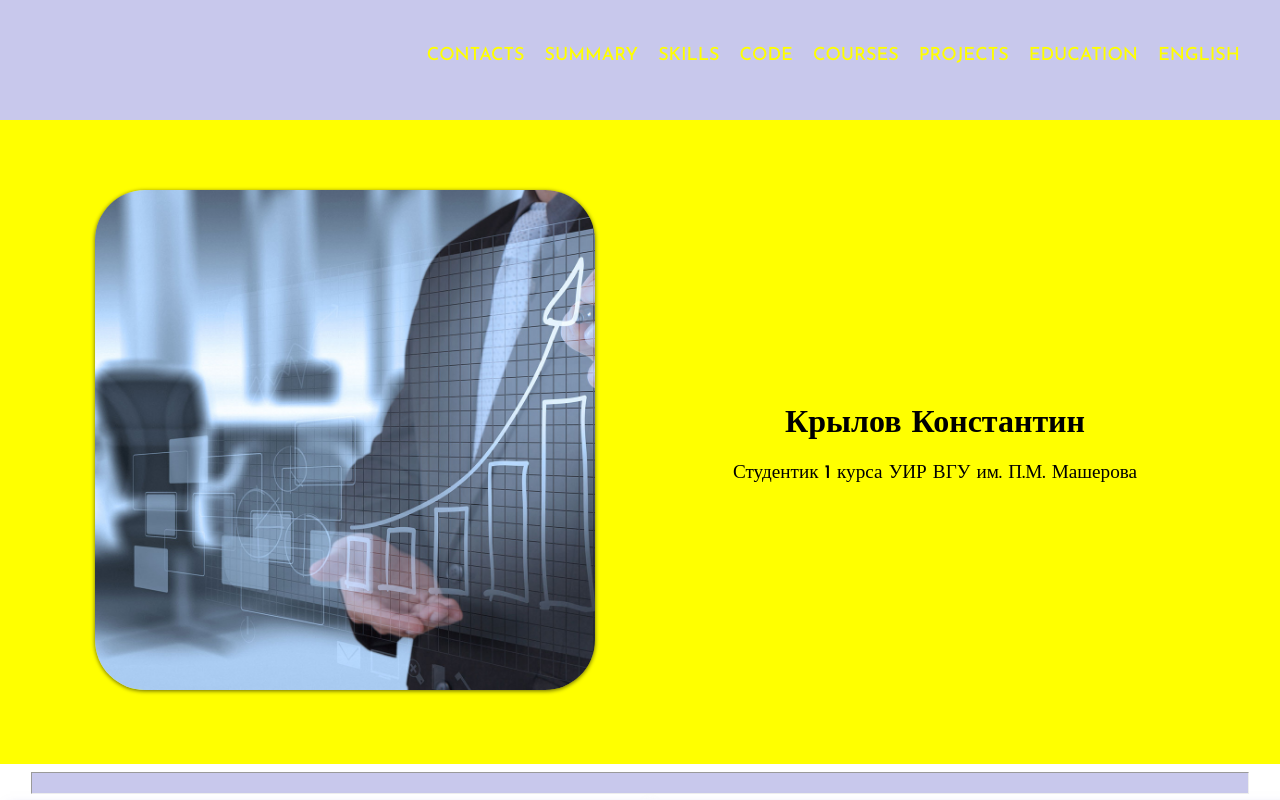
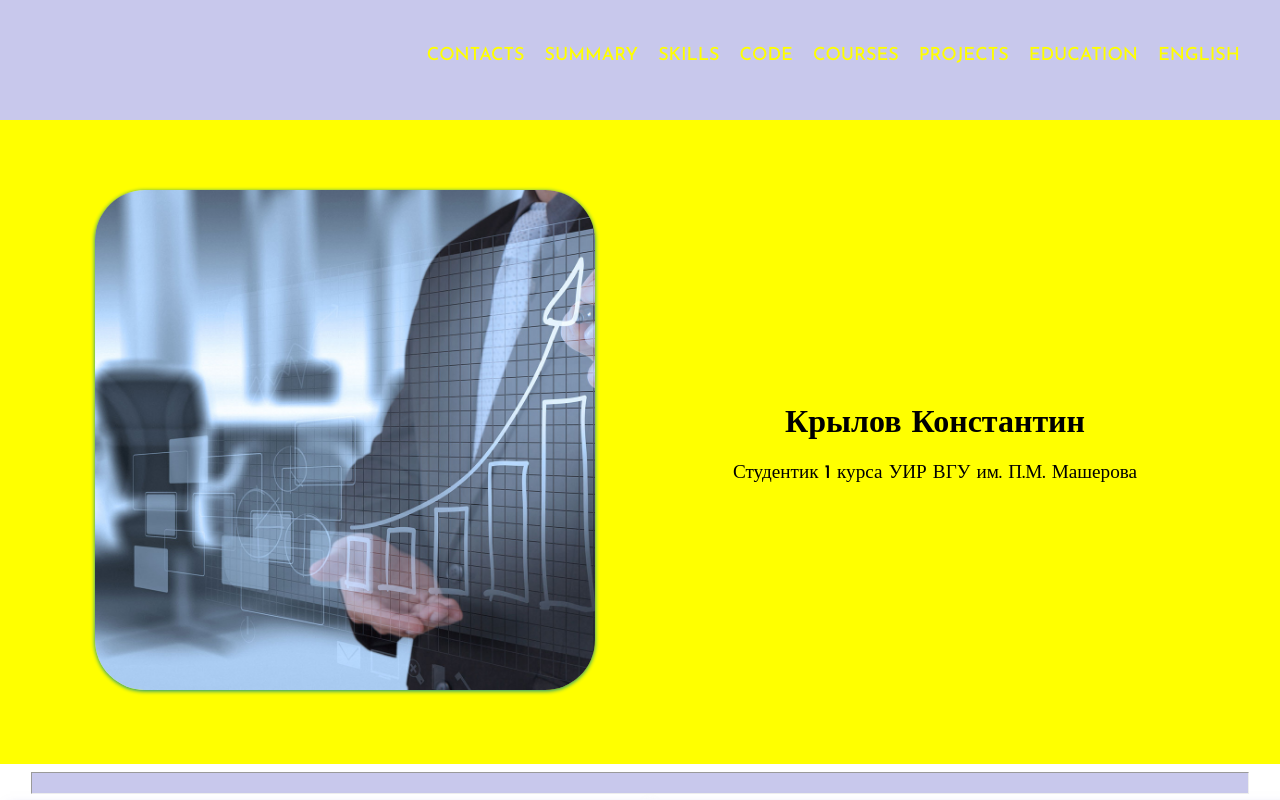
Before and after one commit to VitoSkalette/CV, a plain HTML site: page index.html in a window 1280 px wide. Shown: the top 800 px of the page. Drawn offline with Linux system fonts and the light colour scheme.

Commit message:
Update style.css

```diff
--- a/style.css
+++ b/style.css
@@ -8,7 +8,7 @@ body {
 }
 img {
   border-radius: 50%;
-    box-shadow: 0 1px 4px rgba(0,0,0,.6);
+    box-shadow: 0 1px 4px rgba(0, 136, 136, 1);
     height: 500px;
     object-fit: cover;
     transition: .3s;
```
